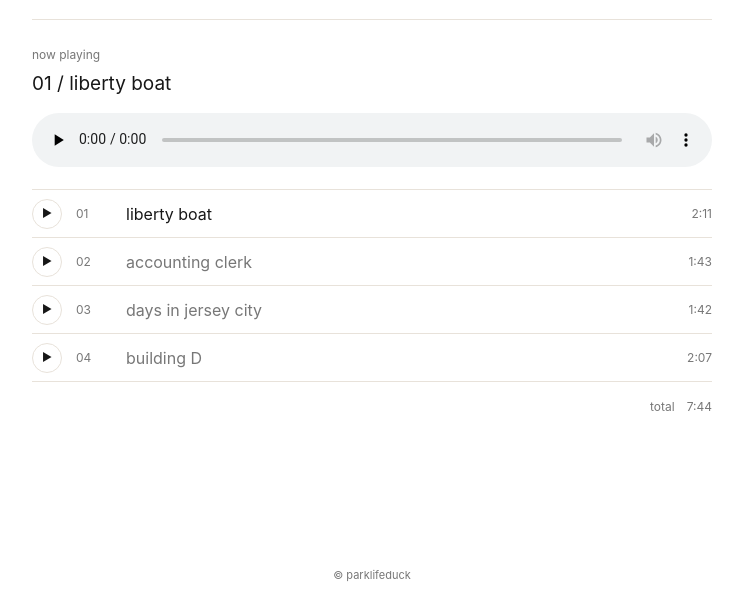
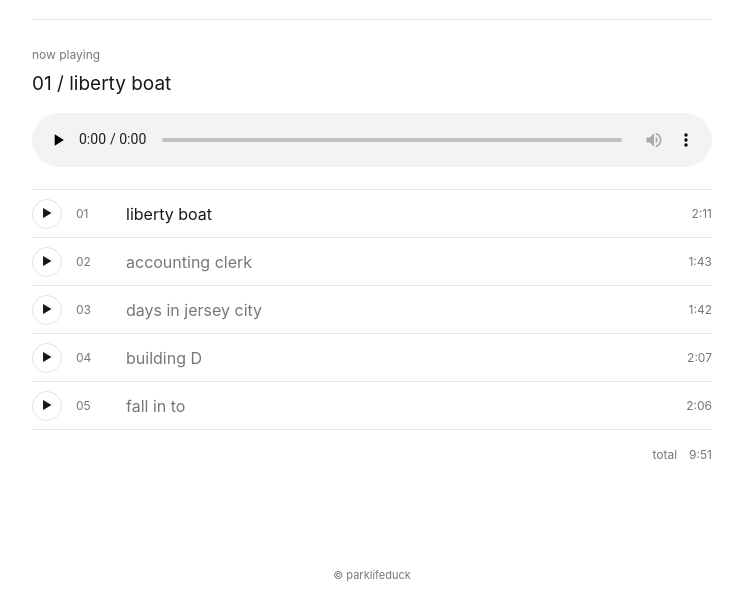
Before and after one commit to parklifehack/parklifehack.github.io, a plain HTML site: page parklifebeats/volume-3/index.html in a window 1280 px wide. Shown: the part 208-819 px from the top of the page, without its empty margins (268-1011 px from the left). Drawn offline with Linux system fonts and the light colour scheme.

Commit message:
Add fall in to to Beat Tape Vol. 3

```diff
--- a/parklifebeats/volume-3/index.html
+++ b/parklifebeats/volume-3/index.html
@@ -47,8 +47,14 @@
             <span class="track-title">building D</span>
             <span class="track-duration">2:07</span>
           </li>
+          <li class="album-track" data-src="../../audio/beat-tape-volume-3/05-fall-in-to.mp3" data-title="fall in to">
+            <button class="track-play" type="button" aria-label="fall in toを再生">▶</button>
+            <span class="track-number">05</span>
+            <span class="track-title">fall in to</span>
+            <span class="track-duration">2:06</span>
+          </li>
         </ol>
-        <div class="album-total"><span>total</span><span>7:44</span></div>
+        <div class="album-total"><span>total</span><span>9:51</span></div>
       </div>
     </section>
   </main>
```
Also changed, not shown: 1 other file.
